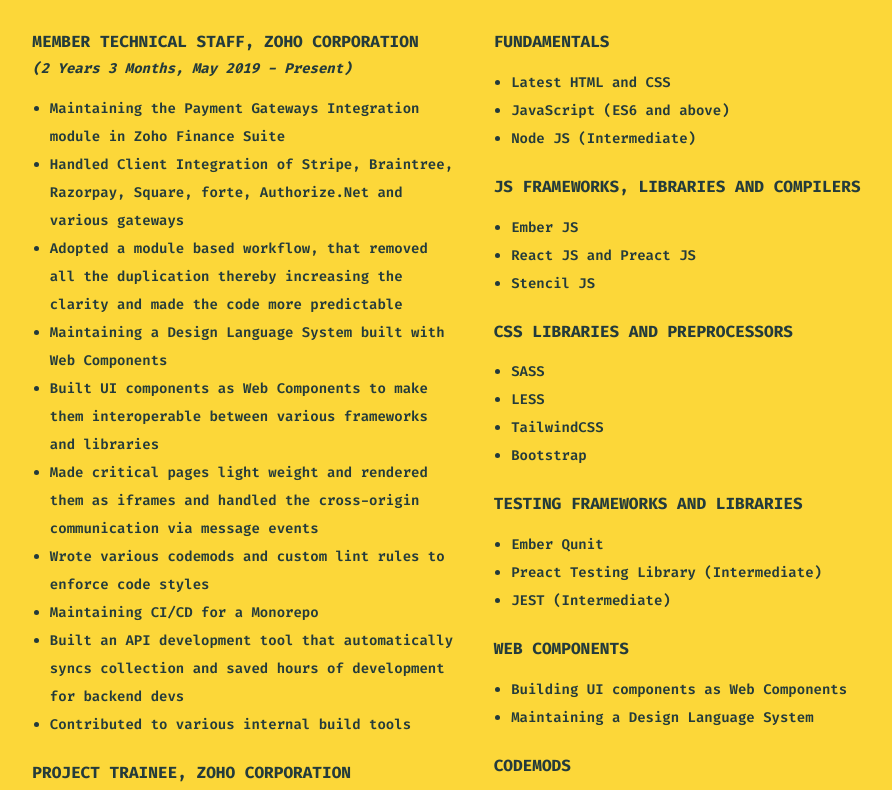
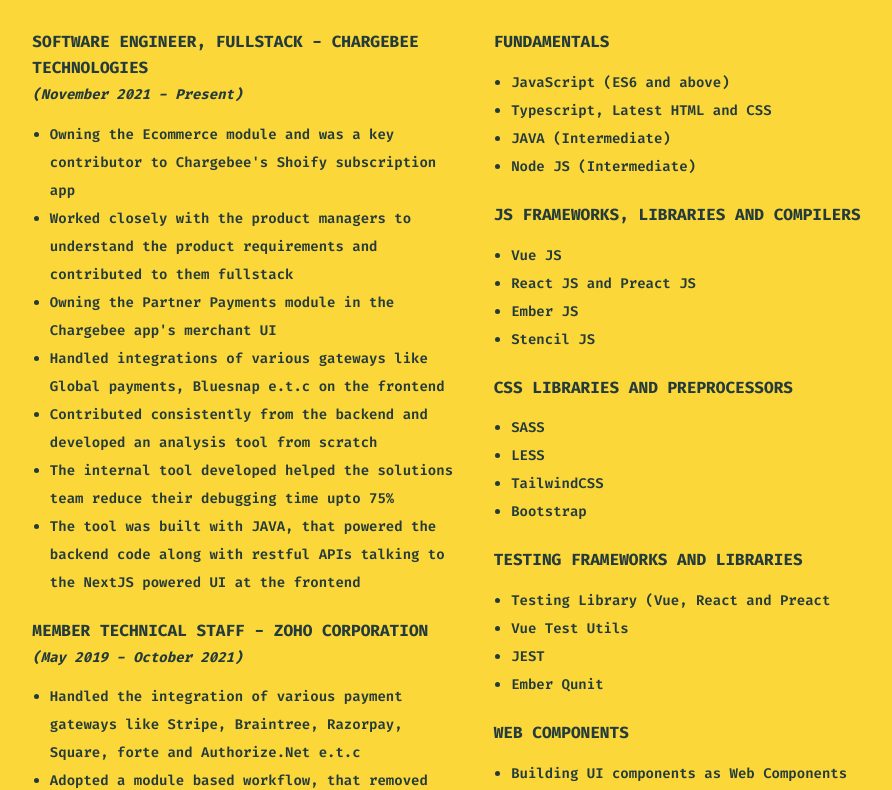
Before and after one commit to Aswathprabhu/profile, a Preact app: page / in a window 1280 px wide. Shown: the part 604-1394 px from the top of the page, without its empty margins (181-1073 px from the left). Built offline with nearby package versions, Linux system fonts and the light colour scheme.

Commit message:
feat: CB experience

```diff
--- a/package.json
+++ b/package.json
@@ -13,6 +13,7 @@
     "preact": "^10.5.13",
     "tailwindcss": "^2.2.7",
     "vite": "^2.3.7",
-    "vite-plugin-svgr": "^0.4.0"
+    "vite-plugin-svgr": "^0.4.0",
+    "date-fns": "^2.29.3"
   }
 }
--- a/src/main.jsx
+++ b/src/main.jsx
@@ -1,100 +1,118 @@
-import ProfExp from './prof-exp';
-import Experiences from './experiences';
+import ProfExp from "./prof-exp";
+import Experiences from "./experiences";
 
 const WORK_GROUNDS = [
   {
-    place: 'Member Technical Staff, Zoho Corporation',
-    timeline: <span><ProfExp />,&nbsp;May 2019 - Present</span>,
+    place: "Software Engineer, Fullstack - Chargebee Technologies",
+    timeline: "November 2021 - Present",
     doings: [
-      'Maintaining the Payment Gateways Integration module in Zoho Finance Suite',
-      'Handled Client Integration of Stripe, Braintree, Razorpay, Square, forte, Authorize.Net and various gateways',
-      'Adopted a module based workflow, that removed all the duplication thereby increasing the clarity and made the code more predictable',
-      'Maintaining a Design Language System built with Web Components',
-      'Built UI components as Web Components to make them interoperable between various frameworks and libraries',
-      'Made critical pages light weight and rendered them as iframes and handled the cross-origin communication via message events',
-      'Wrote various codemods and custom lint rules to enforce code styles',
-      'Maintaining CI/CD for a Monorepo',
-      'Built an API development tool that automatically syncs collection and saved hours of development for backend devs',
-      'Contributed to various internal build tools'
-    ]
+      "Owning the Ecommerce module and was a key contributor to Chargebee's Shoify subscription app",
+      "Worked closely with the product managers to understand the product requirements and contributed to them fullstack",
+      "Owning the Partner Payments module in the Chargebee app's merchant UI",
+      "Handled integrations of various gateways like Global payments, Bluesnap e.t.c on the frontend",
+      "Contributed consistently from the backend and developed an analysis tool from scratch",
+      "The internal tool developed helped the solutions team reduce their debugging time upto 75%",
+      "The tool was built with JAVA, that powered the backend code along with restful APIs talking to the NextJS powered UI at the frontend",
+    ],
   },
   {
-    place: 'Project Trainee, Zoho Corporation',
-    timeline: 'June 2018 - May 2019',
+    place: "Member Technical Staff - Zoho Corporation",
+    timeline: "May 2019 - October 2021",
     doings: [
-      'Got comfortable with the fundamentals of Web Development',
-      'Played with Ember JS',
-      'Started adding features to the products under Zoho Finance Suite',
-      'Contributed to many internal tools that rapidly sped up the development workflow'
-    ]
-  }
-]
+      "Handled the integration of various payment gateways like Stripe, Braintree, Razorpay, Square, forte and Authorize.Net e.t.c",
+      "Adopted a module based workflow, that removed all the duplication thereby increasing the clarity and made the code more predictable",
+      "Got a chance to build a DLS. Built it with web components and made it framework agnostic",
+      "Concentrated a lot on performance. Made critical modules light weight and rendered them as iframes",
+      "Had a good experience maintaining CI/CD for a monorepo",
+    ],
+  },
+  {
+    place: "Project Trainee - Zoho Corporation",
+    timeline: "June 2018 - May 2019",
+    doings: [
+      "Got comfortable with the fundamentals of Web Development and Ember JS",
+      "Started adding features to the products under Zoho Finance Suite",
+    ],
+  },
+];
 
 const SKILLS = [
   {
-    type: 'Fundamentals',
-    values: ['Latest HTML and CSS', 'JavaScript (ES6 and above)', 'Node JS (Intermediate)']
+    type: "Fundamentals",
+    values: [
+      "JavaScript (ES6 and above)",
+      "Typescript, Latest HTML and CSS",
+      "JAVA (Intermediate)",
+      "Node JS (Intermediate)",
+    ],
   },
   {
-    type: 'JS Frameworks, Libraries and Compilers',
-    values: ['Ember JS', 'React JS and Preact JS', 'Stencil JS']
+    type: "JS Frameworks, Libraries and Compilers",
+    values: ["Vue JS", "React JS and Preact JS", "Ember JS", "Stencil JS"],
   },
   {
-    type: 'CSS Libraries and Preprocessors',
-    values: ['SASS', 'LESS', 'TailwindCSS', 'Bootstrap']
+    type: "CSS Libraries and Preprocessors",
+    values: ["SASS", "LESS", "TailwindCSS", "Bootstrap"],
   },
   {
-    type: 'Testing Frameworks and Libraries',
-    values: ['Ember Qunit', 'Preact Testing Library (Intermediate)', 'JEST (Intermediate)']
+    type: "Testing Frameworks and Libraries",
+    values: [
+      "Testing Library (Vue, React and Preact",
+      "Vue Test Utils",
+      "JEST",
+      "Ember Qunit",
+    ],
   },
   {
-    type: 'Web Components',
-    values: ['Building UI components as Web Components', 'Maintaining a Design Language System']
+    type: "Web Components",
+    values: [
+      "Building UI components as Web Components",
+      "Maintained a Design Language System",
+    ],
   },
   {
-    type: 'Codemods',
-    values: ['Experience in writing codemods and custom eslint rules with jscodeshift']
+    type: "Codemods",
+    values: [
+      "Experience in writing codemods and custom eslint rules with jscodeshift",
+    ],
   },
   {
-    type: 'CI/CD',
-    values: ['Experience in maintaining CI/CD for a Monorepo', 'Wrote a custom deployment script']
-  }
+    type: "CI/CD",
+    values: [
+      "Experience in maintaining CI/CD for a Monorepo",
+      "Wrote a custom CI/CD workflow that ensured effective integration and deployment",
+    ],
+  },
   // {
   //   type: 'Other Technical Skills',
   //   values: ['Web Performance, Web Assembly, Web Workers and Service Worker and PWA' ]
   // }
-]
+];
 
 export default function Main() {
   return (
     <div className="h-full text-green-200 flex w-full slide-in justify-between flex-wrap">
       <section className="sm:w-1/2 mb-6">
         <h1 className="mb-6 uppercase mt-12 sm:mt-0">Work Background</h1>
-        {
-          WORK_GROUNDS.map((desc, index) => (
+        {WORK_GROUNDS.map((desc, index) => (
           <Experiences key={index} {...desc} />
-          ))
-        }
+        ))}
       </section>
       <section className="w-112 mb-6">
         <h1 className="mb-6 uppercase">Skills</h1>
-        {
-          SKILLS.map(({ type, values }, index) => {
+        {SKILLS.map(({ type, values }, index) => {
           return (
             <div className="mb-6" key={index}>
               <h3 className="mb-4 uppercase">{type}</h3>
               <ul className="list-disc ml-5">
-                  {
-                    values.map((item) => (
+                {values.map((item) => (
                   <li>{item}</li>
-                    ))
-                  }
+                ))}
               </ul>
             </div>
-            )
-          })
-        }
+          );
+        })}
       </section>
     </div>
-  )
+  );
 }
--- a/src/prof-exp.jsx
+++ b/src/prof-exp.jsx
@@ -1,17 +1,20 @@
-const YEAR_JOINED = 2019;
-const MONTH_JOINED = 5;
+import differenceInYears from "date-fns/differenceInYears";
+import differenceInMonths from "date-fns/differenceInMonths";
+
+const START_DATE = new Date("2019-05-01");
 const TODAY_DATE = new Date();
-const CURRENT_YEAR = TODAY_DATE.getFullYear();
-const CURRENT_MONTH = TODAY_DATE.getMonth() + 1; // getMonth starts from 0.
 
 export default function ProfExp(attrs) {
-  let calculatedYears, calculatedMonths;
-  calculatedMonths = Math.abs(CURRENT_MONTH - MONTH_JOINED);
-  if (CURRENT_MONTH > MONTH_JOINED) {
-    calculatedYears = CURRENT_YEAR - YEAR_JOINED;
+  const calculatedYears = differenceInYears(TODAY_DATE, START_DATE);
+  let calculatedMonths = differenceInMonths(TODAY_DATE, START_DATE);
+  calculatedMonths = calculatedMonths % 12;
+  if (!!calculatedMonths) {
+    return (
+      <span
+        {...attrs}
+      >{`${calculatedYears} Years ${calculatedMonths} Months`}</span>
+    );
   } else {
-    calculatedYears = CURRENT_MONTH - 1 - YEAR_JOINED;
-    calculatedMonths = 12 - calculatedMonths;
+    return <span {...attrs}>{`${calculatedYears} Years`}</span>;
   }
-  return <span {...attrs}>{`${calculatedYears} Years ${calculatedMonths} Months`}</span>;
 }
```
Also changed, not shown: 1 other file (tests, documents, lock files or other folders). Lines whose indentation alone changed are shown as unchanged.
